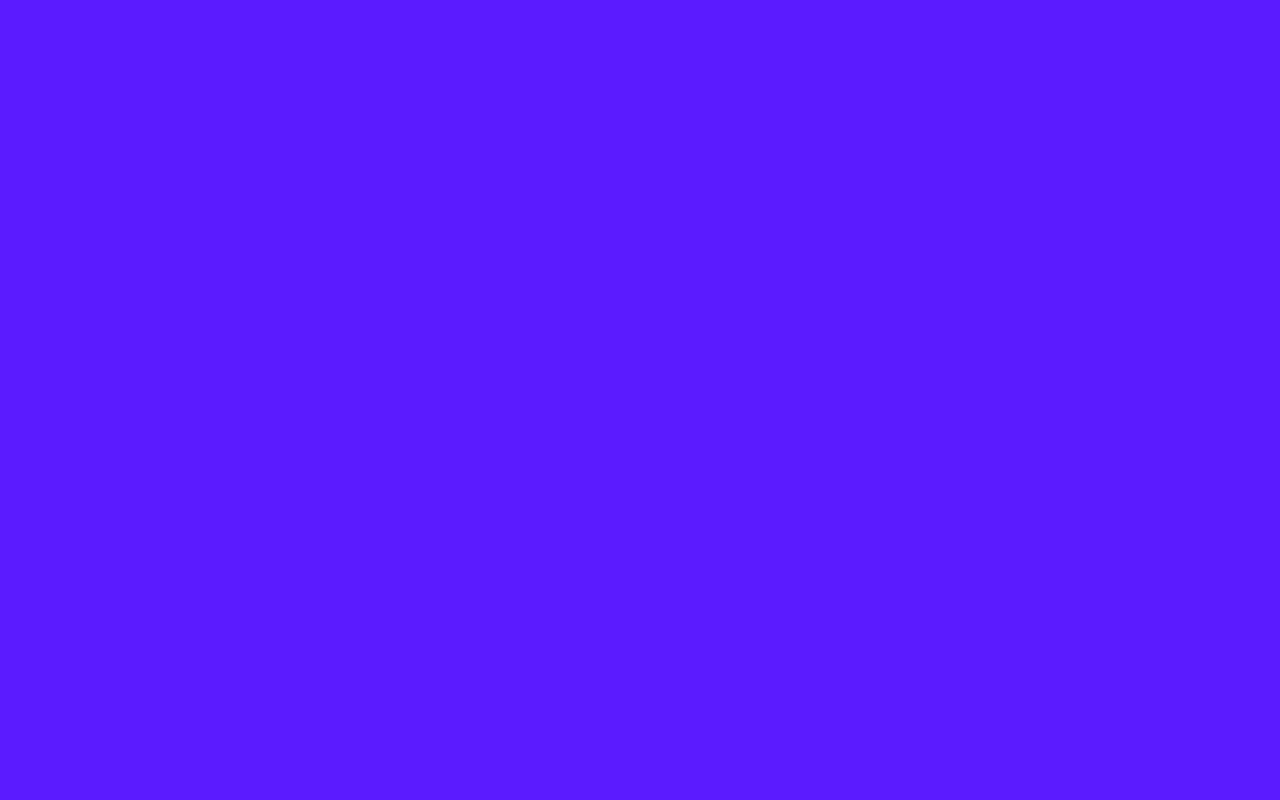
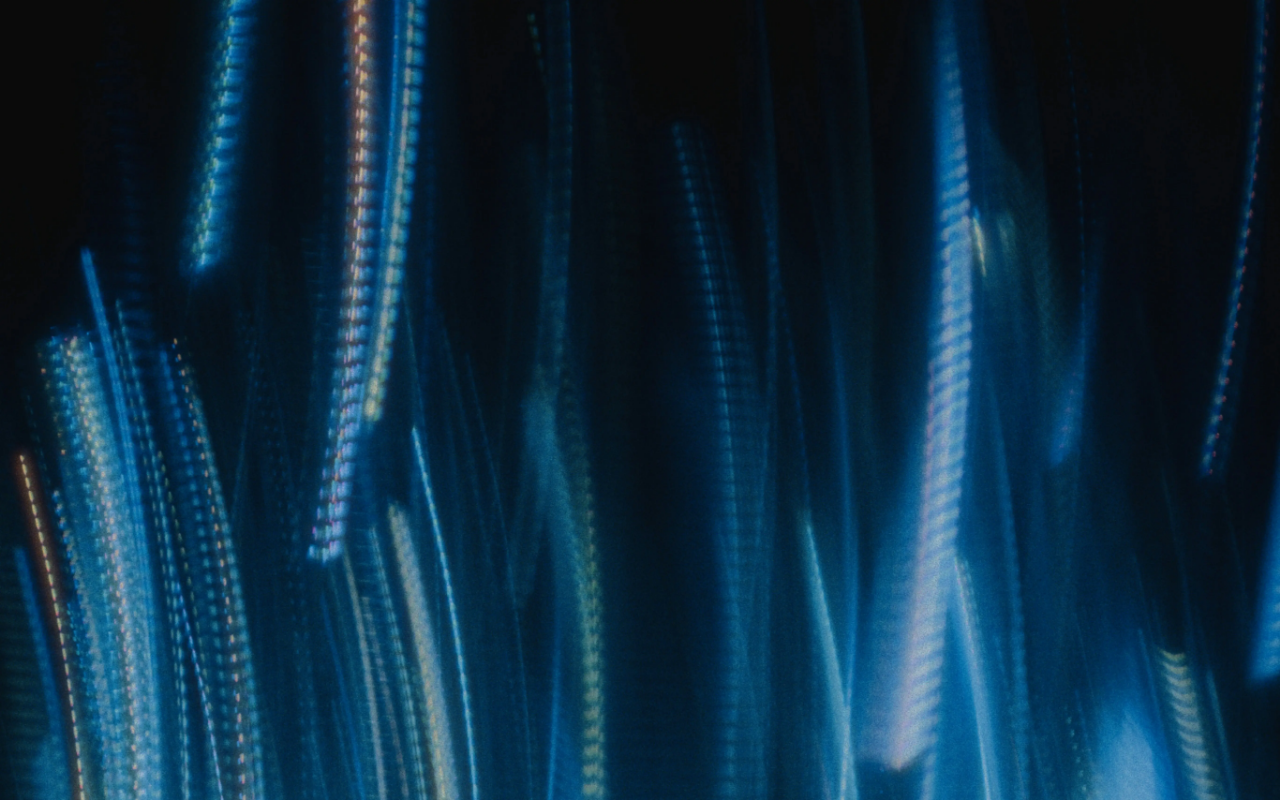
Before and after one commit to vnko1/portfolio, a Next.js app: page / in a window 1280 px wide. Built offline with nearby package versions, Linux system fonts and the light colour scheme.

Commit message:
added: bg image

```diff
--- a/src/styles/globals.css
+++ b/src/styles/globals.css
@@ -48,10 +48,6 @@
   }
 }
 
-html {
-  @apply scroll-smooth;
+body {
+  @apply h-screen body font-inter text-light-primary dark:text-dark-primary bg-light-accent-200 dark:bg-dark-accent-200 mix-blend-multiply bg-no-repeat bg-cover bg-main;
 }
-
-body {
-  @apply h-screen body font-inter text-light-primary dark:text-dark-primary bg-light-accent-200 dark:bg-dark-accent-200;
-}
--- a/tailwind.config.ts
+++ b/tailwind.config.ts
@@ -24,6 +24,9 @@ export default {
       82: "5.125rem",
     },
     extend: {
+      backgroundImage: {
+        main: "url('/wallpaper.webp')",
+      },
       spacing: {
         "0-sm": "4px",
         "0-md": "8px",
```
Also changed, not shown: public/wallpaper.webp (added).
